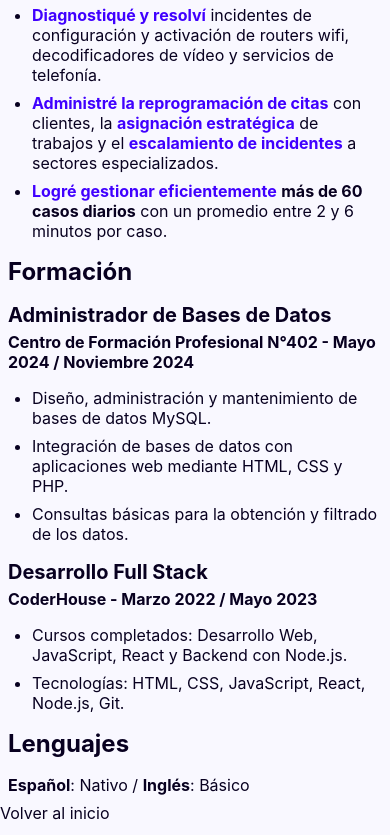
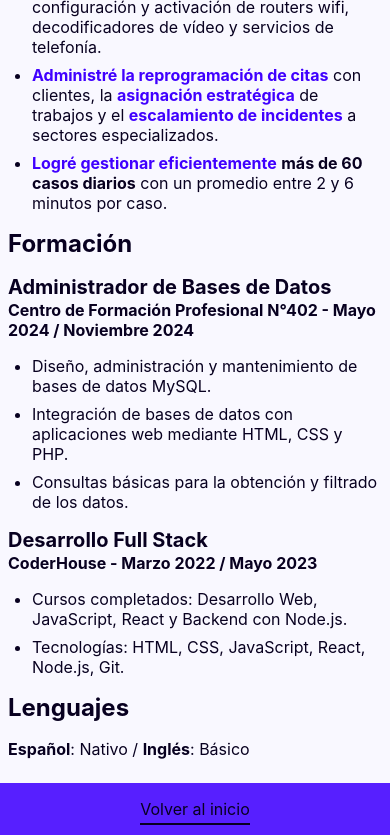
Before and after one commit to GasparMutti/cv, a plain HTML site: page index.html in a window 390 px wide. Shown: the part 495-1330 px from the top of the page. Drawn offline with Linux system fonts and the light colour scheme.

Commit message:
refactor/index.css - apply new styles to better responsive and layout properties

```diff
--- a/styles/index.css
+++ b/styles/index.css
@@ -26,52 +26,6 @@ a {
   }
 }
 
-html {
-  font-size: 16px;
-  font-family: "Inter", sans-serif;
-  line-height: 1.25;
-}
-
-body {
-  border-top: 3rem solid #571fff;
-  background-color: var(--bg-color);
-  color: var(--text-color);
-  margin-bottom: 0.5rem;
-  display: grid;
-  place-content: center;
-}
-
-.title {
-  margin-bottom: -1rem;
-}
-
-.sub-title {
-  color: var(--accent-color);
-}
-
-.information,
-.experience,
-.formation,
-.languages {
-  width: fit-content;
-  display: flex;
-  flex-direction: column;
-  gap: 1rem;
-  padding: 0.5rem;
-  max-width: 1280px;
-}
-
-.contact {
-  display: flex;
-  flex-direction: column;
-  gap: 0.5rem;
-}
-
-.icon {
-  width: 1.5rem;
-  height: 1.5rem;
-}
-
 .text-xxl {
   font-size: 2rem;
 }
@@ -88,6 +42,51 @@ body {
   font-size: 1rem;
 }
 
+html {
+  font-size: 16px;
+  font-family: "Inter", sans-serif;
+  line-height: 1.25;
+  scroll-behavior: smooth;
+}
+
+body {
+  border-top: 3rem solid #571fff;
+  background-color: var(--bg-color);
+  color: var(--text-color);
+}
+
+.responsive-container {
+  display: grid;
+  place-content: center;
+  gap: 1rem;
+  max-width: 1280px;
+  margin: 0 auto;
+  padding: clamp(0.5rem, 1vw, 1rem);
+}
+
+.information,
+#main-content,
+.experience,
+.formation,
+.languages {
+  display: flex;
+  flex-direction: column;
+  gap: 1rem;
+}
+
+.title {
+  margin-bottom: -1rem;
+}
+
+.sub-title {
+  color: var(--accent-color);
+}
+
+.icon {
+  width: 1.5rem;
+  height: 1.5rem;
+}
+
 .contact-link {
   display: flex;
   align-items: center;
@@ -98,13 +97,6 @@ body {
 .contact-link:hover {
   transform: scale(1.1) translateX(1.25rem);
   transition: transform 0.2s ease-in-out;
-}
-
-.job-info,
-.formation-info {
-  display: flex;
-  flex-direction: column;
-  gap: 0.25rem;
 }
 
 .bullets {
@@ -126,3 +118,15 @@ body {
 .bullet-item strong {
   color: var(--accent-color);
 }
+
+.footer {
+  background-color: #571fff;
+  padding: 1rem 0.5rem;
+  margin-top: 1rem;
+  text-align: center;
+}
+
+.footer a {
+  padding-bottom: 0.25rem;
+  border-bottom: 2px solid var(--text-color);
+}
```
